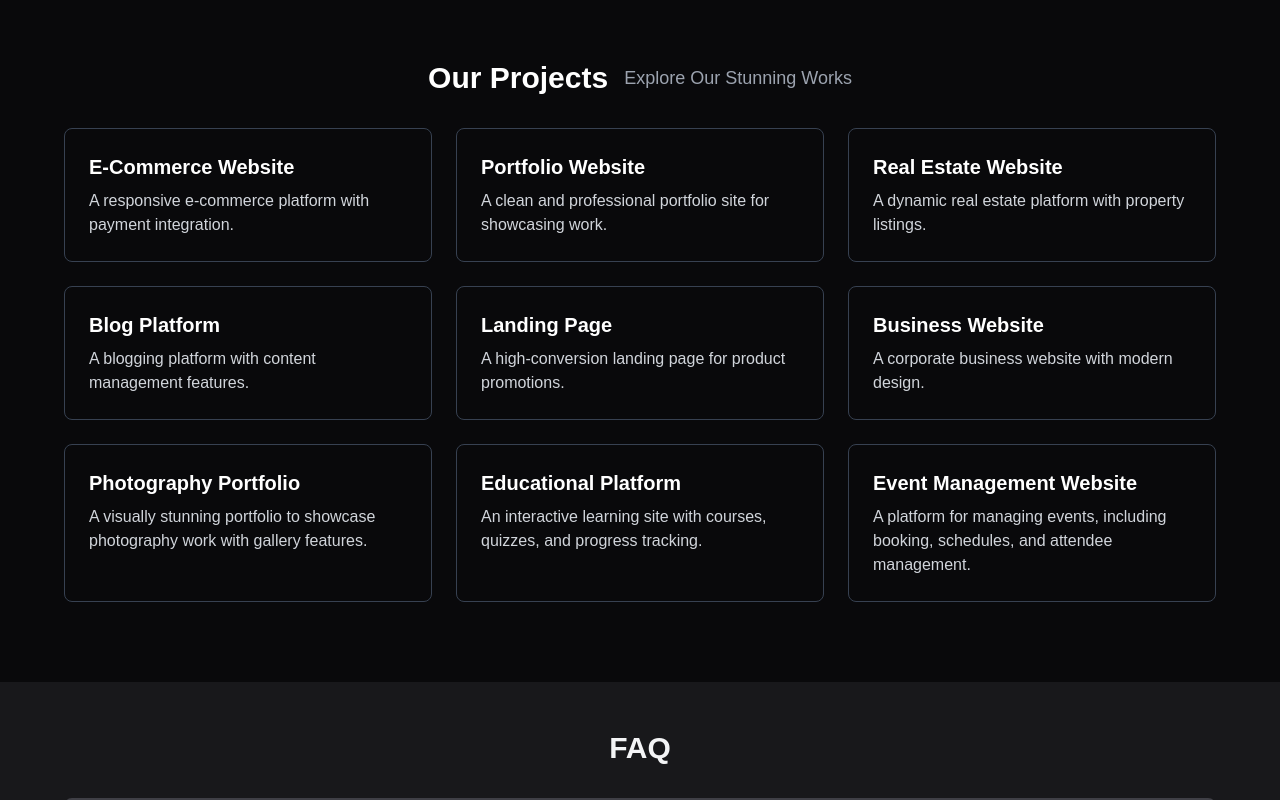
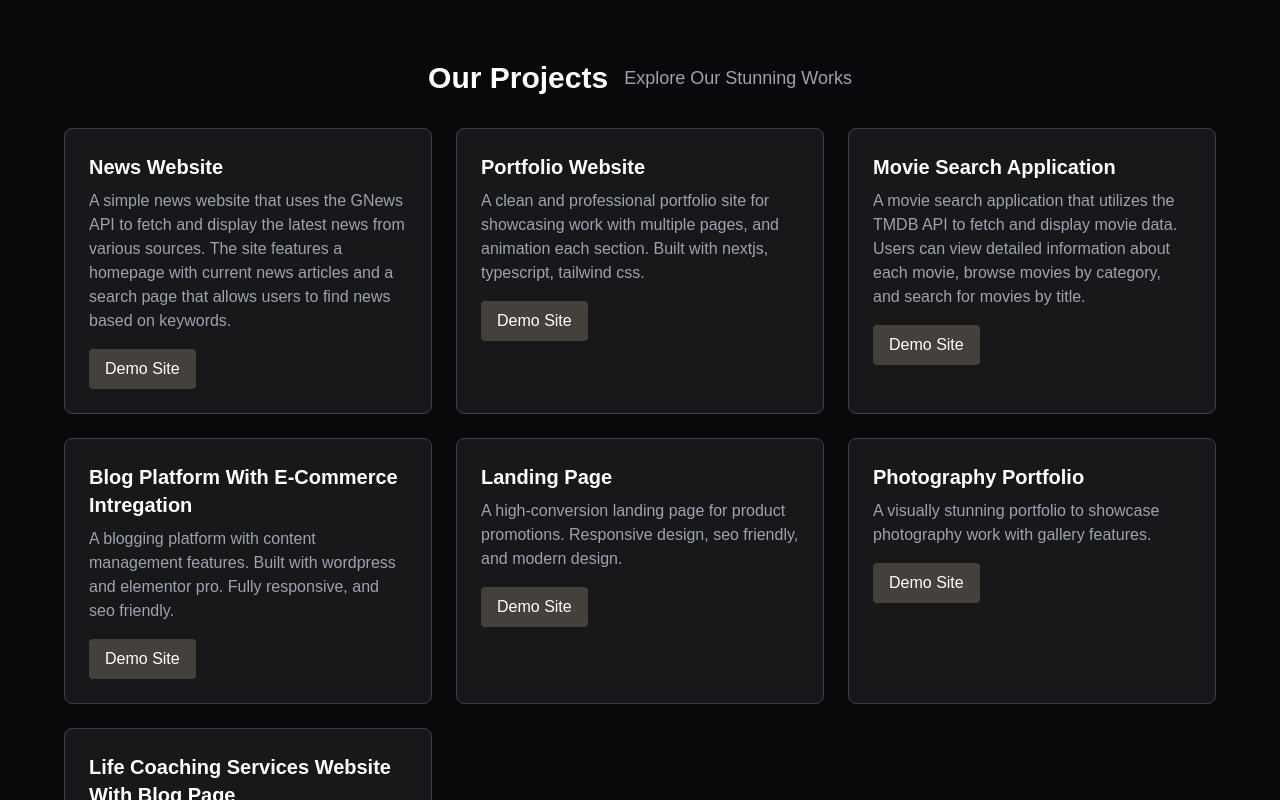
Before and after one commit to alif7laksono/mezzaluna-agency, a Next.js app: page / in a window 1280 px wide. Shown: the part 2400-3200 px from the top of the page. Built offline with nearby package versions, Linux system fonts and the light colour scheme.

Commit message:
done bang

```diff
--- a/app/components/About.tsx
+++ b/app/components/About.tsx
@@ -4,7 +4,7 @@ import { reasonsToChooseUs } from "@/app/lib/whyUs";
 export default function About() {
   return (
     <section
-      className="py-16 px-4 bg-gradient-to-t from-zinc-900 to-zinc-950 text-white h-screen flex flex-col justify-center items-center"
+      className="py-16 px-4 bg-gradient-to-t from-zinc-900 to-zinc-950 text-white h-screen flex flex-col justify-center items-center animate-fadeIn"
       id="about"
     >
       {/* Header Section */}
--- a/app/components/Contact.tsx
+++ b/app/components/Contact.tsx
@@ -4,7 +4,7 @@ export default function Contact() {
   return (
     <section
       id="contact"
-      className="py-24 px-4 bg-gradient-to-t from-zinc-950 to-zinc-900 text-white"
+      className="py-24 px-4 bg-gradient-to-t from-zinc-950 to-zinc-900 text-white animate-fadeIn"
     >
       <div className="max-w-6xl mx-auto text-center">
         {/* Section Heading */}
--- a/app/components/Faq.tsx
+++ b/app/components/Faq.tsx
@@ -11,7 +11,7 @@ export default function Faq() {
   };
 
   return (
-    <section id="faq" className="bg-zinc-900 text-gray-100 py-12 px-6">
+    <section id="faq" className="bg-zinc-900 text-gray-100 py-12 px-6 animate-fadeIn">
       <div className="max-w-6xl mx-auto">
         <h2 className="text-3xl font-semibold text-center mb-8">FAQ</h2>
         <div className="space-y-4">
--- a/app/components/Footer.tsx
+++ b/app/components/Footer.tsx
@@ -21,7 +21,7 @@ const socials = [
 
 export default function Footer() {
   return (
-    <footer className="w-full bg-zinc-950 text-gray-400 py-6 border-t border-zinc-800">
+    <footer className="w-full bg-zinc-950 text-gray-400 py-6 border-t border-zinc-800 animate-fadeIn">
       <div className="max-w-6xl mx-auto px-4 flex justify-between items-center">
         <div>
           <p className="text-sm">
--- a/app/components/Hero.tsx
+++ b/app/components/Hero.tsx
@@ -6,15 +6,15 @@ export default function Hero() {
     <section className="relative w-full h-screen flex flex-col justify-center items-center text-center px-4 py-16 z-40 bg-zinc-950">
       <div className="absolute inset-0 bg-cover bg-center opacity-50"></div>
       <div className="relative z-10 max-w-4xl">
-        <h1 className="text-3xl md:text-6xl font-semibold leading-tight mb-4 text-white">
+        <h1 className="text-3xl md:text-6xl font-semibold leading-tight mb-4 text-white animate-slideLeft">
           Elevate Your Online Presence with Mezzaluna Studio
         </h1>
-        <p className="text-xl md:text-md m-5 p-5 text-gray-500">
+        <p className="text-xl md:text-md m-5 p-5 text-gray-500 animate-slideLeft">
           We specialize in creating high-performance, visually stunning websites
           tailored to your business needs.
         </p>
 
-        <div className="flex flex-col sm:flex-row gap-4 justify-center items-center mt-8">
+        <div className="flex flex-col sm:flex-row gap-4 justify-center items-center mt-8 animate-slideRight">
           <Link
             href="#contact"
             className="bg-white text-zinc-900 py-3 px-8 rounded-lg text-lg hover:bg-zinc-100 transition duration-300 transform"
--- a/app/components/Projects.tsx
+++ b/app/components/Projects.tsx
@@ -3,7 +3,7 @@ import { projects } from "@/app/lib/projectData";
 
 export default function Projects() {
   return (
-    <section id="projects" className="py-20 px-4 bg-zinc-950">
+    <section id="projects" className="py-20 px-4 bg-zinc-950 animate-fadeIn">
       <div className="max-w-6xl mx-auto">
         {/* Section Heading */}
         <div className="flex flex-col sm:flex-row items-center justify-center mb-8">
@@ -20,12 +20,20 @@ export default function Projects() {
           {projects.map((project, index) => (
             <div
               key={index}
-              className="border border-gray-700 rounded-lg p-6 hover:bg-zinc-900 transition duration-300 cursor-pointer"
+              className="border border-gray-700 rounded-lg p-6 bg-zinc-900 hover:bg-zinc-800 transition duration-300"
             >
-              <h3 className="text-xl font-semibold mb-2 text-white">
+              <h3 className="text-xl font-semibold mb-2 text-white capitalize">
                 {project.title}
               </h3>
-              <p className="text-gray-3=500">{project.description}</p>
+              <p className="text-gray-400 mb-4">{project.description}</p>
+              <a
+                href={project.url}
+                target="_blank"
+                rel="noopener noreferrer"
+                className="inline-block bg-stone-700 hover:bg-stone-900 text-white font-medium py-2 px-4 rounded transition duration-300"
+              >
+                Demo Site
+              </a>
             </div>
           ))}
         </div>
--- a/app/layout.tsx
+++ b/app/layout.tsx
@@ -1,17 +1,5 @@
 import type { Metadata } from "next";
-import localFont from "next/font/local";
 import "./globals.css";
-
-const geistSans = localFont({
-  src: "./fonts/GeistVF.woff",
-  variable: "--font-geist-sans",
-  weight: "100 900",
-});
-const geistMono = localFont({
-  src: "./fonts/GeistMonoVF.woff",
-  variable: "--font-geist-mono",
-  weight: "100 900",
-});
 
 export const metadata: Metadata = {
   title: "Mezzaluna Agency",
@@ -26,11 +14,10 @@ export default function RootLayout({
 }>) {
   return (
     <html lang="en">
-      <body
+      {/* <body
         className={`${geistSans.variable} ${geistMono.variable} bg-zinc-950 text-gray-300 antialiased scroll-smooth`}
-      >
-        {children}
-      </body>
+      > */}
+      <body suppressHydrationWarning={true}>{children}</body>
     </html>
   );
 }
--- a/app/lib/projectData.ts
+++ b/app/lib/projectData.ts
@@ -1,46 +1,50 @@
 export interface IProject {
   title: string;
   description: string;
+  url?: string;
 }
 
 export const projects: IProject[] = [
   {
-    title: "E-Commerce Website",
-    description: "A responsive e-commerce platform with payment integration.",
+    title: "News Website",
+    description:
+      "A simple news website that uses the GNews API to fetch and display the latest news from various sources. The site features a homepage with current news articles and a search page that allows users to find news based on keywords.",
+    url: "https://g-news-theta.vercel.app/",
   },
   {
     title: "Portfolio Website",
-    description: "A clean and professional portfolio site for showcasing work.",
+    description:
+      "A clean and professional portfolio site for showcasing work with multiple pages, and animation each section. Built with nextjs, typescript, tailwind css.",
+    url: "https://vacronyx.shop/",
   },
   {
-    title: "Real Estate Website",
-    description: "A dynamic real estate platform with property listings.",
+    title: "Movie Search Application",
+    description:
+      "A movie search application that utilizes the TMDB API to fetch and display movie data. Users can view detailed information about each movie, browse movies by category, and search for movies by title. ",
+    url: "https://tmdb2-one.vercel.app/",
   },
   {
-    title: "Blog Platform",
-    description: "A blogging platform with content management features.",
+    title: "Blog Platform with e-commerce intregation",
+    description:
+      "A blogging platform with content management features. Built with wordpress and elementor pro. Fully responsive, and seo friendly.",
+    url: "https://luna.fnespoir.blog/",
   },
   {
     title: "Landing Page",
-    description: "A high-conversion landing page for product promotions.",
-  },
-  {
-    title: "Business Website",
-    description: "A corporate business website with modern design.",
+    description:
+      "A high-conversion landing page for product promotions. Responsive design, seo friendly, and modern design.",
+    url: "https://vacronyx.shop/",
   },
   {
     title: "Photography Portfolio",
     description:
       "A visually stunning portfolio to showcase photography work with gallery features.",
+    url: "https://mia.fnespoir.blog/",
   },
   {
-    title: "Educational Platform",
+    title: "Life Coaching services website with blog page",
     description:
-      "An interactive learning site with courses, quizzes, and progress tracking.",
-  },
-  {
-    title: "Event Management Website",
-    description:
-      "A platform for managing events, including booking, schedules, and attendee management.",
+      "A visually stunning portfolio to showcase life coaching services, work with blog page.",
+    url: "https://https://emma.fnespoir.blog/",
   },
 ];
--- a/app/page.tsx
+++ b/app/page.tsx
@@ -8,17 +8,34 @@ import Contact from "@/app/components/Contact";
 import Faq from "@/app/components/Faq";
 import Footer from "@/app/components/Footer";
 
+import localFont from "next/font/local";
+
+const geistSans = localFont({
+  src: "./fonts/GeistVF.woff",
+  variable: "--font-geist-sans",
+  weight: "100 900",
+});
+const geistMono = localFont({
+  src: "./fonts/GeistMonoVF.woff",
+  variable: "--font-geist-mono",
+  weight: "100 900",
+});
+
 export default function Home() {
   return (
-    <>
+    <div
+      className={`${geistSans.variable} ${geistMono.variable} bg-zinc-950 text-gray-300 antialiased scroll-smooth`}
+    >
       <Header />
+      <main>
         <Hero />
         <About />
         <Services />
         <Projects />
         <Faq />
         <Contact />
+      </main>
       <Footer />
-    </>
+    </div>
   );
 }
--- a/tailwind.config.ts
+++ b/tailwind.config.ts
@@ -12,6 +12,35 @@ export default {
         background: "var(--background)",
         foreground: "var(--foreground)",
       },
+      animation: {
+        fadeIn: "fadeIn 1s ease-in-out",
+        slideUp: "slideUp 1s ease-out",
+        slideDown: "slideDown 1s ease-out",
+        slideLeft: "slideLeft 1s ease-out",
+        slideRight: "slideRight 1s ease-out",
+      },
+      keyframes: {
+        fadeIn: {
+          "0%": { opacity: "0" },
+          "100%": { opacity: "1" },
+        },
+        slideUp: {
+          "0%": { transform: "translateY(20px)", opacity: "0" },
+          "100%": { transform: "translateY(0)", opacity: "1" },
+        },
+        slideDown: {
+          "0%": { transform: "translateY(-20px)", opacity: "0" },
+          "100%": { transform: "translateY(0)", opacity: "1" },
+        },
+        slideLeft: {
+          "0%": { transform: "translateX(-20px)", opacity: "0" },
+          "100%": { transform: "translateX(0)", opacity: "1" },
+        },
+        slideRight: {
+          "0%": { transform: "translateX(20px)", opacity: "0" },
+          "100%": { transform: "translateX(0)", opacity: "1" },
+        },
+      },
     },
   },
   plugins: [],
```
Also changed, not shown: app/components/Header.tsx (+45 -3 lines), app/components/Services.tsx (+4 -7 lines). Lines whose indentation alone changed are shown as unchanged.
